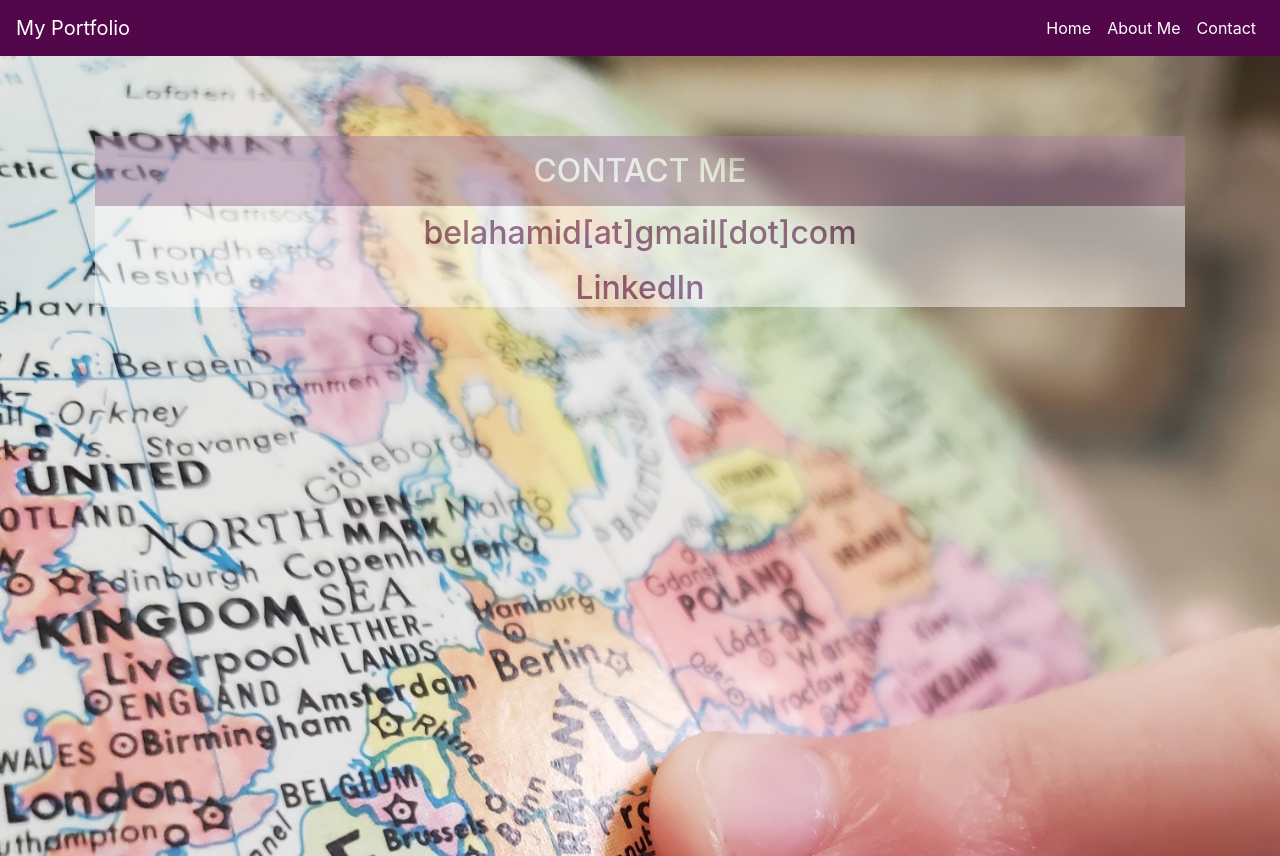
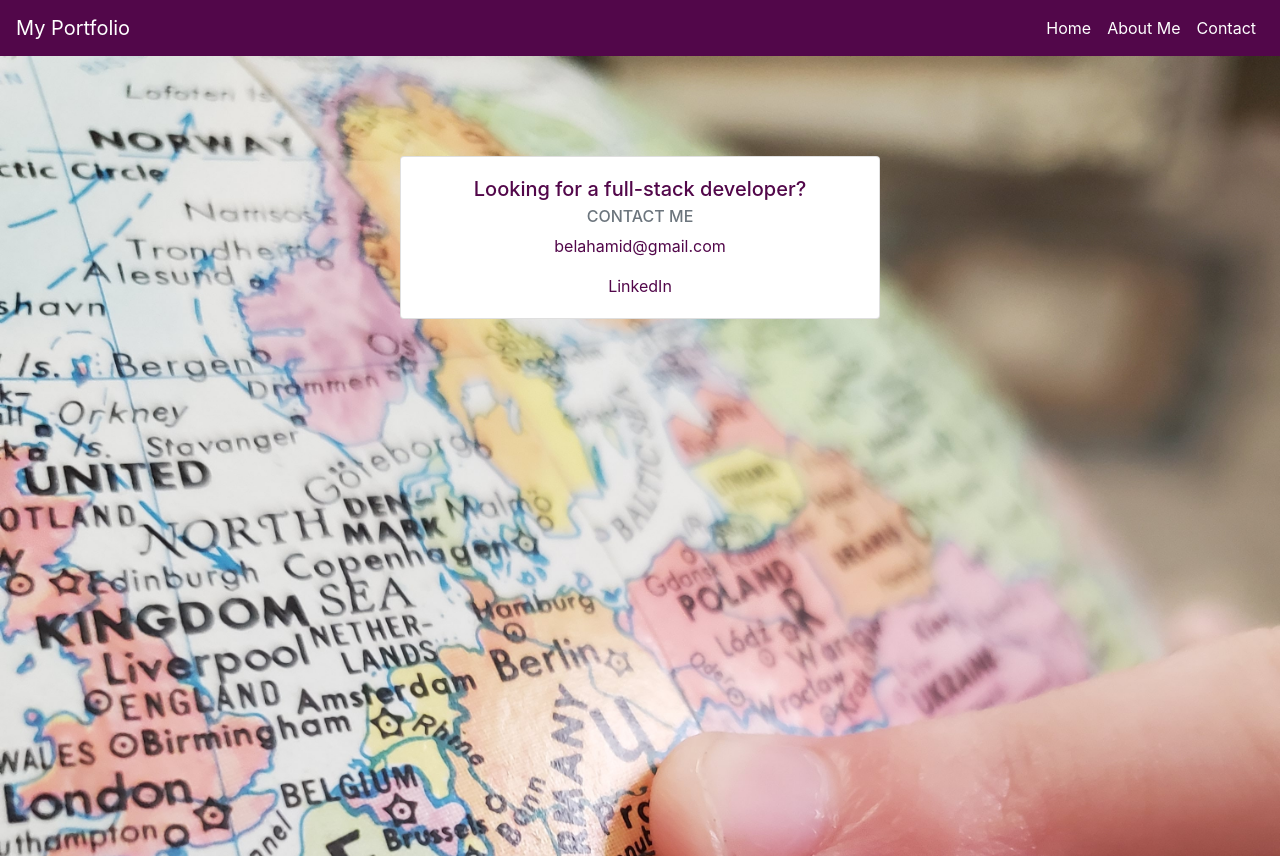
Before and after one commit to ecoBela/website_portfolio, a React (Create React App) app: page /contact in a window 1280 px wide. Built offline with nearby package versions, Linux system fonts and the light colour scheme.

Commit message:
added Card component

```diff
--- a/src/Components/Contact.js
+++ b/src/Components/Contact.js
@@ -1,5 +1,5 @@
 import React, { Fragment } from 'react';
-import { Container } from 'react-bootstrap';
+import { Container, Card } from 'react-bootstrap';
 import styled from 'styled-components';
 import globe2 from '../assets/globe2.jpg'; //danielle rice on Unsplash
 
@@ -23,6 +23,8 @@ const Styled = styled.div`
 
         color: #52074a;
     }
+
+
 `;
 
 const Styled2 = styled.div`
@@ -37,7 +39,7 @@ const Contact = () => {
         <>
         <Styled>
             <div>
-                 <Container className="h2 text-center">
+                 {/* <Container className="h2 text-center">
 
                    <Styled2>
 
@@ -47,12 +49,21 @@ const Contact = () => {
                     </a>
                     </Styled2>
 
-                 </Container>
+                 </Container> */}
 
-
+                <Card style={{ width: '30rem', margin: '20px' }} className="mx-auto">
+                <Card.Body className="text-center">
+                    <Card.Title>Looking for a full-stack developer?</Card.Title>
+                    <Card.Subtitle className="mb-2 text-muted">CONTACT ME</Card.Subtitle>
+                    <Card.Text>belahamid@gmail.com </Card.Text>
+                    <Card.Link href="">LinkedIn</Card.Link>
+                </Card.Body>
+            </Card>
 
             </div>
         </Styled>
+
+
 
 
         </>
```
